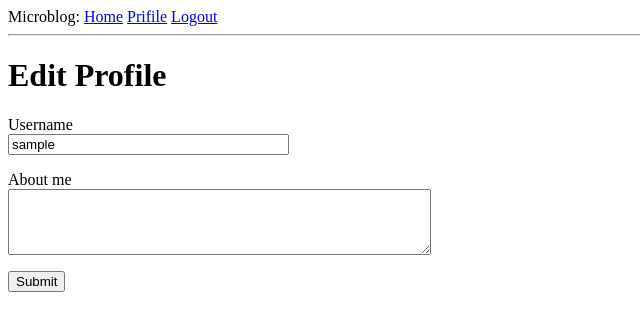
After one commit to ilyashadow/flask_tutorial, a Flask app: page /edit_profile in a window 1280 px wide. The commit adds this page. Shown: the top 331 px of the page, without its empty margins (0-640 px from the left). Run offline with Flask 2, Linux system fonts and the light colour scheme; the visitor is signed in with stand-in values (Sample User, id 1); data comes from the database, SQL or seed files in the repository; both versions use the stored data as it was after the commit.

Commit message:
user profile

```diff
--- a/app/forms.py
+++ b/app/forms.py
@@ -1,7 +1,8 @@
 from flask_wtf import FlaskForm
-from wtforms import StringField, PasswordField, BooleanField, SubmitField
+from wtforms import StringField, PasswordField, BooleanField, SubmitField, TextAreaField
 from wtforms.validators import ValidationError, DataRequired, Email, EqualTo
 from app.models import User
+from wtforms.validators import DataRequired, Length
 
 class LoginForm(FlaskForm):
     username = StringField('Username', validators=[DataRequired()])
@@ -26,3 +27,8 @@ class RegistrationForm(FlaskForm):
         user = User.query.filter_by(email=email.data).first()
         if user is not None:
             raise ValidationError('Please use a different email address.')
+
+class EditProfileForm(FlaskForm):
+    username = StringField('Username', validators=[DataRequired()])
+    about_me = TextAreaField('About me', validators=[Length(min=0, max=140)])
+    submit = SubmitField('Submit')
--- a/app/models.py
+++ b/app/models.py
@@ -3,6 +3,10 @@ from app import db
 from werkzeug.security import generate_password_hash, check_password_hash
 from flask_login import UserMixin
 from app import login
+from hashlib import md5
+from wtforms import StringField, TextAreaField, SubmitField
+
+
 
 class User(UserMixin, db.Model):
     id = db.Column(db.Integer, primary_key=True)
@@ -10,6 +14,8 @@ class User(UserMixin, db.Model):
     email = db.Column(db.String(120), index=True, unique=True)
     password_hash = db.Column(db.String(128))
     posts = db.relationship('Post', backref='author', lazy='dynamic')
+    about_me = db.Column(db.String(140))
+    last_seen = db.Column(db.DateTime, default=datetime.utcnow)
 
     def __repr__(self):
         return '<User {}>'.format(self.username)
@@ -20,6 +26,11 @@ class User(UserMixin, db.Model):
     def check_password(self, password):
         return check_password_hash(self.password_hash, password)
 
+    def avatar(self, size):
+        digest = md5(self.email.lower().encode('utf-8')).hexdigest()
+        return 'https://www.gravatar.com/avatar/{}?d=identicon&s={}'.format(
+            digest, size)
+
 class Post(db.Model):
     id = db.Column(db.Integer, primary_key=True)
     body = db.Column(db.String(140))
@@ -29,6 +40,7 @@ class Post(db.Model):
     def __repr__(self):
         return '<Post {}>'.format(self.body)
 
+
 @login.user_loader
 def load_user(id):
     return User.query.get(int(id))
--- a/app/routes.py
+++ b/app/routes.py
@@ -1,11 +1,12 @@
 from flask import render_template, flash, redirect, request, url_for
 from app import app, db
-from app.forms import LoginForm, RegistrationForm
+from app.forms import LoginForm, RegistrationForm, EditProfileForm
 from flask_login import current_user, login_user
 from app.models import User, Post
 from flask_login import logout_user
 from flask_login import login_required
 from werkzeug.urls import url_parse
+from datetime import datetime
 
 @app.route('/')
 @app.route('/index')
@@ -52,3 +53,35 @@ def register():
         flash('Congratulations, you are now a registered user!')
         return redirect(url_for('login'))
     return render_template('register.html', title='Register', form=form)
+
+@app.route('/user/<username>')
+@login_required
+def user(username):
+    user = User.query.filter_by(username=username).first_or_404()
+    posts = [
+        {'author': user, 'body': 'Test post #1'},
+        {'author': user, 'body': 'Test post #2'}
+    ]
+    return render_template('user.html', user=user, posts=posts)
+
+@app.before_request
+def before_request():
+    if current_user.is_authenticated:
+        current_user.last_seen = datetime.utcnow()
+        db.session.commit()
+
+@app.route('/edit_profile', methods=['GET', 'POST'])
+@login_required
+def edit_profile():
+    form = EditProfileForm()
+    if form.validate_on_submit():
+        current_user.username = form.username.data
+        current_user.about_me = form.about_me.data
+        db.session.commit()
+        flash('You changes have been saved.')
+        return redirect(url_for('edit_profile'))
+    elif request.method == 'GET':
+        form.username.data = current_user.username
+        form.about_me.data = current_user.about_me
+    return render_template('edit_profile.html', title='Edit Profile',
+                            form=form)
--- /dev/null
+++ b/app/templates/_post.html
@@ -0,0 +1,6 @@
+<table>
+    <tr valign="top">
+        <td><img src="{{ post.author.avatar(36) }}"</td>
+        <td>{{ post.author.username }} says: <br> {{ post.body }}</td>
+    </tr>
+</table>
--- a/app/templates/base.html
+++ b/app/templates/base.html
@@ -13,6 +13,7 @@
         {% if current_user.is_anonymous %}
         <a href="{{ url_for('login') }}">Login</a>
         {% else %}
+        <a href="{{ url_for('user', username=current_user.username) }}">Prifile</a>
         <a href="{{ url_for('logout') }}">Logout</a>
         {% endif %}
     </div>
--- /dev/null
+++ b/app/templates/edit_profile.html
@@ -0,0 +1,23 @@
+{% extends "base.html" %}
+
+{% block content %}
+    <h1>Edit Profile</h1>
+    <form action="" method=post"">
+        {{ form.hidden_tag() }}
+        <p>
+            {{ form.username.label }}<br>
+            {{ form.username(size=32) }}<br>
+            {% for error in form.username.errors %}
+            <span style="color: red;">[{{ error }}]</span>
+            {% endfor %}
+        </p>
+        <p>
+            {{ form.about_me.label }}<br>
+            {{ form.about_me(cols=50, rows=4) }}<br>
+            {% for error in form.about_me.errors %}
+            <span style="color:red;">[{{ error }}]</span>
+            {% endfor %}
+        </p>
+        <p>{{ form.submit() }}</p>
+    </form>
+{% endblock %}
```
Also changed, not shown: app/templates/user.html (added, +22 -0 lines), getmodules.py (added, +14 -0 lines), migrations/versions/7adc63b5c1c1_new_field_in_user_model.py (added, +30 -0 lines), request_modules.txt (added, +26 -0 lines), requirements.txt (added, +23 -0 lines), app.db.
